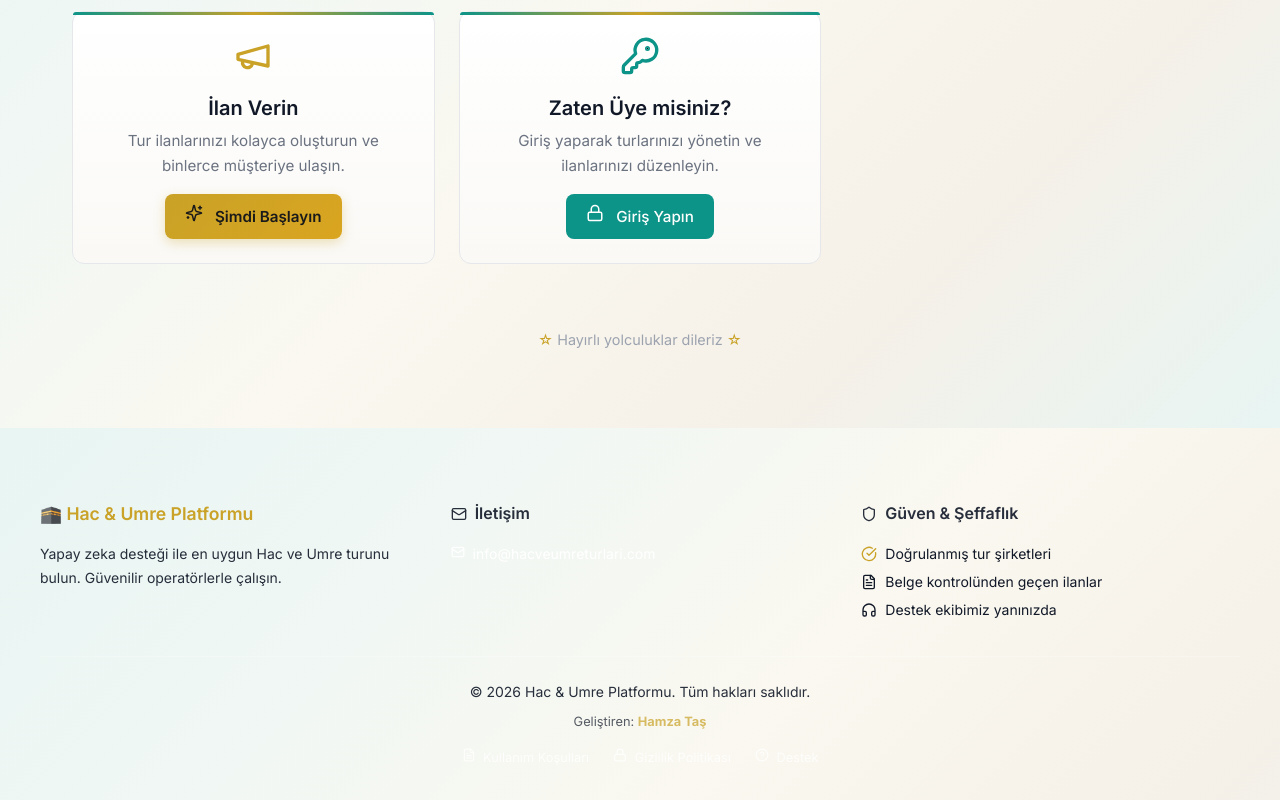
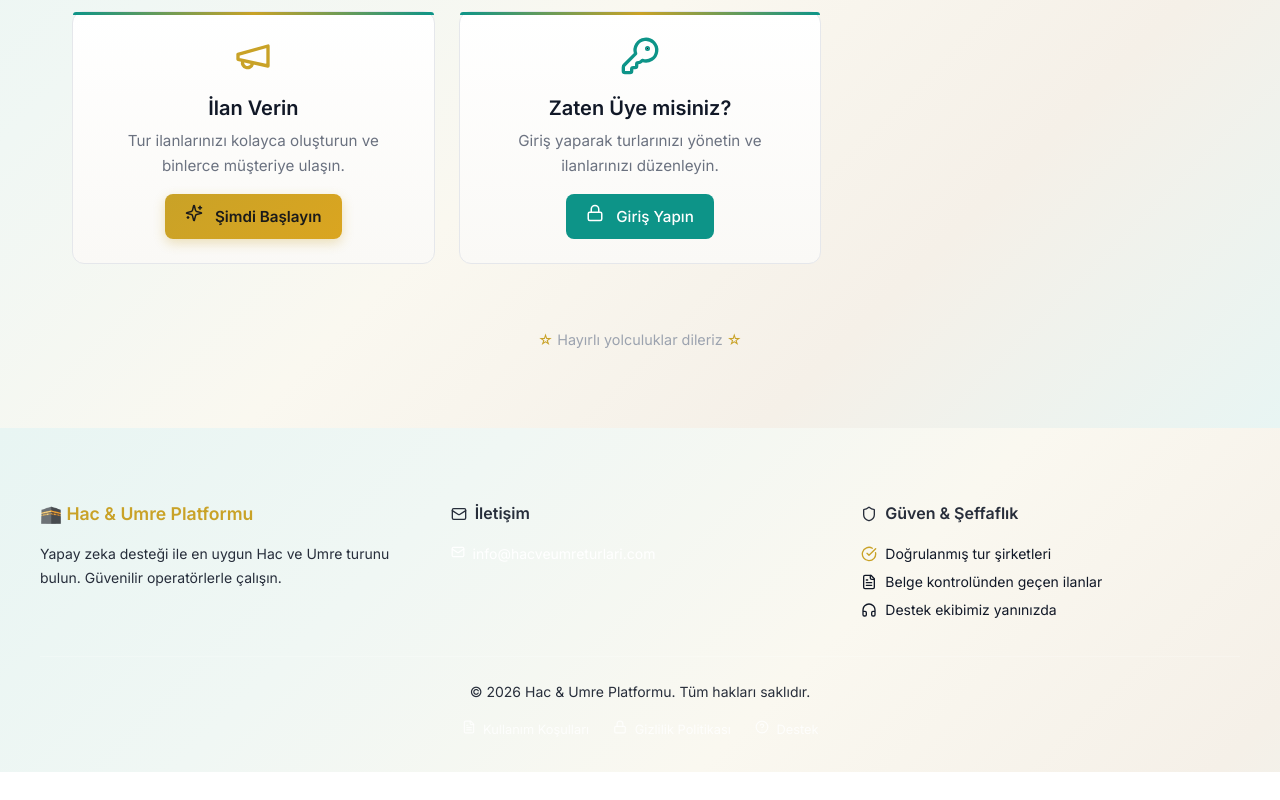
Before and after one commit to htas0443-max/hac-umre-platform, a React (Vite) app in the folder frontend/: page / in a window 1280 px wide. Shown: the part 1172-1972 px from the top of the page. After the commit the page ends 1944 px from the top, so only its background shows below. Built offline with nearby package versions, Linux system fonts and the light colour scheme; no server answers; the HTML template or start-up script is replaced by a standard one.

Commit message:
chore: Remove developer credit from footer

```diff
--- a/frontend/src/components/Footer.tsx
+++ b/frontend/src/components/Footer.tsx
@@ -87,9 +87,6 @@ const Footer = memo(function Footer() {
           <p style={{ fontSize: '0.875rem', opacity: 0.9 }}>
             © 2026 Hac & Umre Platformu. Tüm hakları saklıdır.
           </p>
-          <p style={{ fontSize: '0.8rem', marginTop: '0.5rem', opacity: 0.7 }}>
-            Geliştiren: <strong style={{ color: 'var(--accent-gold)' }}>Hamza Taş</strong>
-          </p>
           <div style={{ marginTop: '1rem', display: 'flex', justifyContent: 'center', gap: '1.5rem' }}>
             <Link to="/terms" style={{ color: 'rgba(255,255,255,0.8)', fontSize: '0.8rem', textDecoration: 'none' }}>
               <FileText size={14} style={{ marginRight: '0.25rem' }} /> Kullanım Koşulları
```
Also changed, not shown: 1 other file (tests, documents, lock files or other folders).
